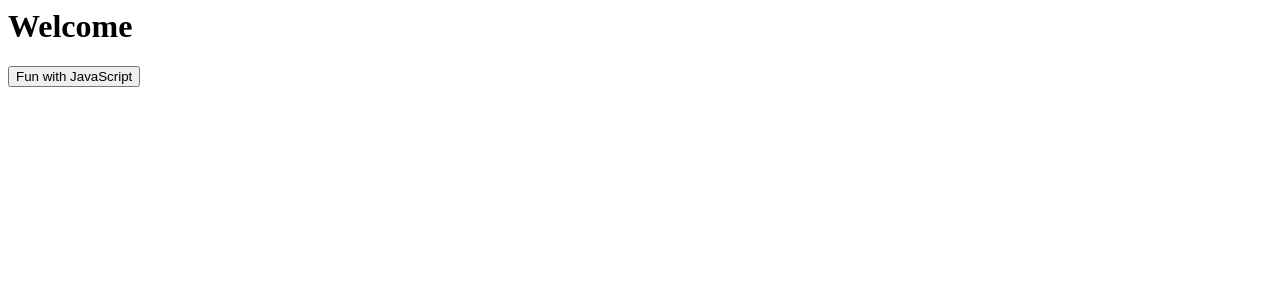
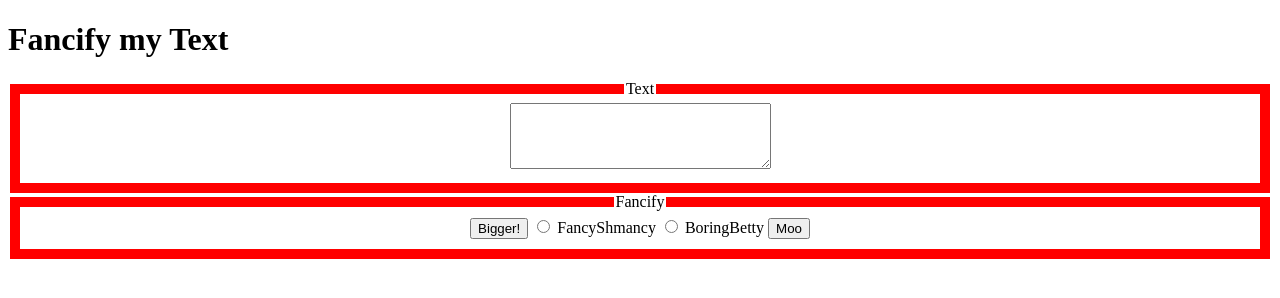
Before and after one commit to CrunchWrapSuprmeCommits/CSC-196W, a plain HTML site: page index.html in a window 1280 px wide. Drawn offline with Linux system fonts and the light colour scheme.

Commit message:
Update index.html

```diff
--- a/index.html
+++ b/index.html
@@ -1,2 +1,34 @@
-<h1>Welcome</h1>
-<button>Fun with JavaScript</button>
+<!DOCTYPE html>
+<html>
+	<head>
+		<title>Fancify Shamcify</title>
+
+		<!-- link to your script file here -->
+		<script src="fancifymytext.js"></script>
+
+		<style>
+			fieldset {
+				border: 10px solid red;
+				text-align: center;
+			}
+		</style>
+
+	</head>
+
+	<body>
+		<h1>Fancify my Text</h1>
+		<!-- Your UI controls go here -->
+		<fieldset>
+			<legend>Text</legend>
+			<textarea rows="4" cols="30" id="textarea"></textarea>
+		</fieldset>
+
+		<fieldset>
+			<legend>Fancify</legend>
+			<button onclick="bigger()">Bigger!</button>
+			<input type="radio" id="fancyShmancy" name="fancy" onclick="fancyShmancy()"> <label for="fancyShmancy">FancyShmancy</label>
+			<input type="radio" id="boringBetty" name="fancy" onclick="boringBetty()"> <label for="boringBetty">BoringBetty</label>
+			<button onclick="moo()">Moo</button>
+		</fieldset>
+	</body>
+</html>
```
